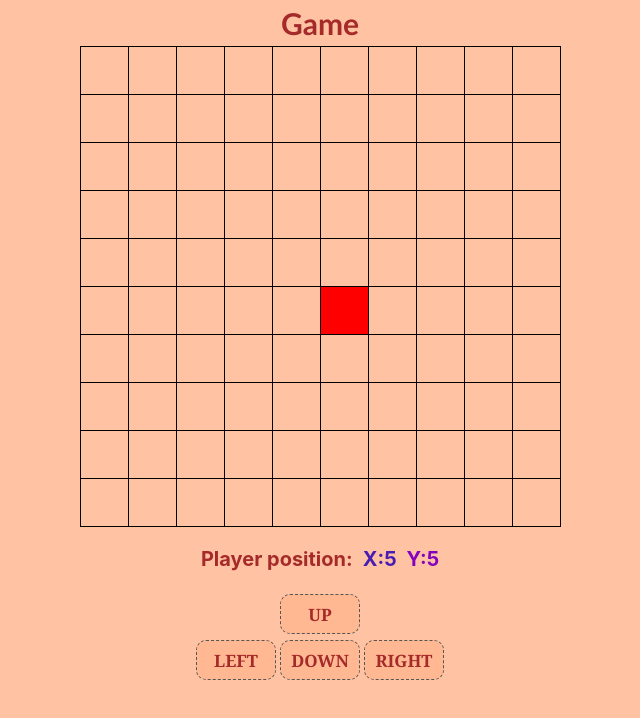
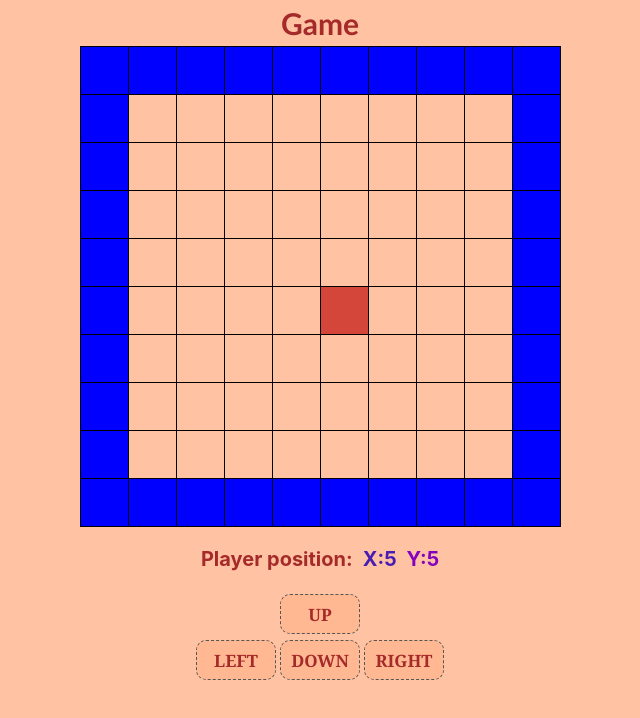
Before and after one commit to lucadumitrascu/project-ibm-web-dev-training, a React (Create React App) app: page / in a window 1280 px wide. Shown: the top 718 px of the page, without its empty margins (320-960 px from the left). Built offline with nearby package versions, Linux system fonts and the light colour scheme.

Commit message:
Added blue border around map to restrict player movement

```diff
--- a/src/App.css
+++ b/src/App.css
@@ -8,7 +8,7 @@
 .app-title {
   font-family: 'Gill Sans', 'Gill Sans MT', Calibri, 'Trebuchet MS', sans-serif;
   font-size: 30px;
-  color:brown;
+  color: brown;
   margin: 0px;
   margin-top: 5px;
   margin-bottom: 5px;
--- a/src/App.js
+++ b/src/App.js
@@ -8,10 +8,10 @@ function App() {
     <div className="App">
       <p className="app-title">Game</p>
       <div className="component-map">
-      <MapBase />
+        <MapBase />
       </div>
-      <div>
-      <PlayerController className="component-player-controller"/>
+      <div className="component-player-controller">
+        <PlayerController />
       </div>
     </div>
   );
--- a/src/components/MapBase.js
+++ b/src/components/MapBase.js
@@ -1,4 +1,3 @@
-//src/components/MapBase.js
 import React from "react";
 import { connect } from "react-redux";
 import '../index.css'
@@ -10,14 +9,25 @@ const MapBase = ({ playerX, playerY }) => {
 
     return rows.map(rowIndex => (
       <tr key={rowIndex}>
+        {
 
-        {cols.map(colIndex => (
-            <td key={colIndex} className={playerX === colIndex && playerY === rowIndex ? "player-cell" : ""}></td>
-          ))}
+        cols.map(colIndex => {
+          let className = "";
+          if (playerX === colIndex && playerY === rowIndex) {
+            className = "player-cell";
+          }
+
+          if(rowIndex === 0 || rowIndex === 9 || colIndex === 0 || colIndex === 9) {
+            className = "border-blue";
+          }
+          return <td key={colIndex} className={className}></td>;
+        })
+
+        }
 
       </tr>
-      ));
-    };
+    ))};
+
 
   return (
     <div className="main-div-map">
--- a/src/components/PlayerController.js
+++ b/src/components/PlayerController.js
@@ -1,4 +1,3 @@
-//src/components/Counter.js
 import React from "react";
 import { connect } from "react-redux";
 import '../index.css'
@@ -17,19 +16,19 @@ const PlayerController = ({ increaseX, increaseY, decreaseX, decreaseY, playerX,
       <div className="main-div-player-controller">
 
         <div className="secondary-div-player-controller">
-          <button className="button-keypad" onClick={decreaseY} disabled={playerY === 0}>
+          <button className="button-keypad" onClick={decreaseY} disabled={playerY === 1}>
             UP
           </button>
         </div>
 
         <div className="secondary-div-player-controller">
-          <button className="button-keypad" onClick={decreaseX} disabled={playerX === 0}>
+          <button className="button-keypad" onClick={decreaseX} disabled={playerX === 1}>
             LEFT
           </button>
-          <button className="button-keypad" onClick={increaseY} disabled={playerY === 9}>
+          <button className="button-keypad" onClick={increaseY} disabled={playerY === 8}>
             DOWN
           </button>
-          <button className="button-keypad" onClick={increaseX} disabled={playerX === 9}>
+          <button className="button-keypad" onClick={increaseX} disabled={playerX === 8}>
             RIGHT
           </button>
         </div>
--- a/src/index.css
+++ b/src/index.css
@@ -28,20 +28,20 @@ code {
   align-items: center;
 }
 
-.title-player-controller{
+.title-player-controller {
   color: brown;
   font-weight: bold;
   font-size: 20px;
 }
 
-.title-player-controller-x{
+.title-player-controller-x {
   color: rgb(73, 28, 179);
   font-weight: bold;
   font-size: 20px;
   margin-left: 10px;
 }
 
-.title-player-controller-y{
+.title-player-controller-y {
   color: rgb(133, 2, 190);
   font-weight: bold;
   font-size: 20px;
@@ -73,21 +73,26 @@ code {
 
 /* MAP */
 .main-div-map {
-  display:flex;
+  display: flex;
   align-items: center;
   justify-content: center;
 }
 
-tr, td {
+tr,
+td {
   border: 1px solid black;
   width: 45px;
   height: 45px;
+}
+
+table {
   border-collapse: collapse;
 }
 
-table {
-  border-collapse:collapse;
+.player-cell {
+  background-color: rgba(189, 1, 1, 0.644);
 }
-.player-cell {
-  background-color: red;
+
+.border-blue {
+  background-color: blue;
 }
--- a/src/index.js
+++ b/src/index.js
@@ -1,4 +1,3 @@
-// src/index.js
 import React from 'react';
 import { createRoot } from 'react-dom/client';
 import { Provider } from 'react-redux';
--- a/src/reducers/index.js
+++ b/src/reducers/index.js
@@ -1,4 +1,3 @@
-// src/reducers/index.js
 const initialState = {
   playerX: 5,
   playerY: 5
```
Also changed, not shown: src/store/store.js (line endings or trailing spaces). Lines whose indentation alone changed are shown as unchanged.
